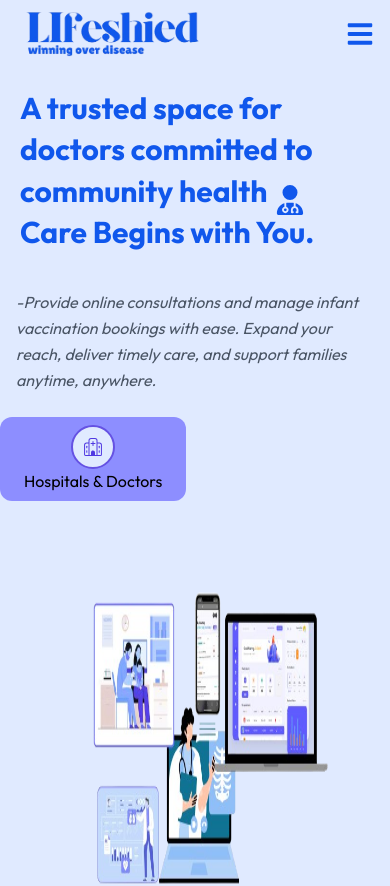
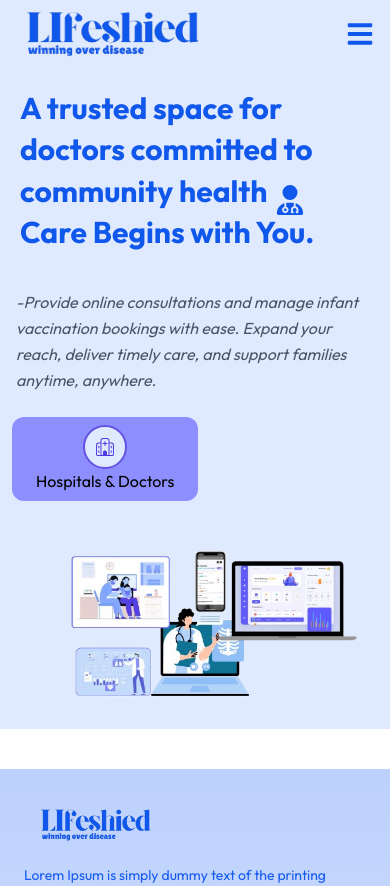
Before and after one commit to kiran04-code/Lifeshield, a React (Vite) app in the folder client/: page /docter in a window 390 px wide. Shown: the top 886 px of the page. Built offline with nearby package versions, Linux system fonts and the light colour scheme; a web font is replaced by a local one.

Commit message:
docter landing page

```diff
--- a/client/src/pages/DocterPage.jsx
+++ b/client/src/pages/DocterPage.jsx
@@ -6,7 +6,7 @@ import { FaHeartCirclePlus } from "react-icons/fa6";
 import { FaUserDoctor } from "react-icons/fa6";
 const DocterPage = () => {
     return (
-        <div className='w-full bg-[#E0EAFF] h-screen md:flex'>
+        <div className='w-full bg-[#E0EAFF] md:flex'>
             <div>
                 <h1 className="text-[30px] sm:text-2xl md:text-4xl lg:text-6xl font-bold text-[#1057EC] p-5 sm:p-6 md:p-8 lg:p-10 max-w-4xl leading-snug">
                     A trusted space for doctors committed to community health
@@ -27,11 +27,11 @@ const DocterPage = () => {
                 </h1>
 
                 <p className=" italic text-base sm:text-lg md:text-[15px] text-gray-600 px-4 sm:px-6 md:px-8 lg:px-10 py-4 leading-relaxed max-w-3xl ">
-                  -Provide online consultations and manage infant vaccination bookings with ease.
-  Expand your reach, deliver timely care, and support families anytime, anywhere.
+                    -Provide online consultations and manage infant vaccination bookings with ease.
+                    Expand your reach, deliver timely care, and support families anytime, anywhere.
                 </p>
 
-                <div className='flex md:px-8   py-2'>
+                <div className='flex md:px-8 px-3  py-2'>
                     <div className='  flex gap-5 bg-[#322bff7a] p-6 items-center justify-centere py-2  rounded-xl cursor-pointer  '>
                         <div className='flex justify-between items-center flex-col'>
                             <div className='md:w-10 md:h-10 bg-[#E0EAFF] md:rounded-full md:flex  p-2 rounded-full   border-2 border-[#6552E3] justify-center items-center'>
@@ -48,7 +48,7 @@ const DocterPage = () => {
                     <img
                         src="/School_Productivity_Tracker-removebg-preview.png"
                         alt="Get Vaccinated"
-                        className=" h-110 md:mr-10  max-w-xs sm:max-w-xl md:max-w-md lg:max-w-xl"
+                        className="w-[600px] sm:w-[500px] md:w-full h-auto md:mr-10 object-contain"
                     />
 
                 </div>
```
